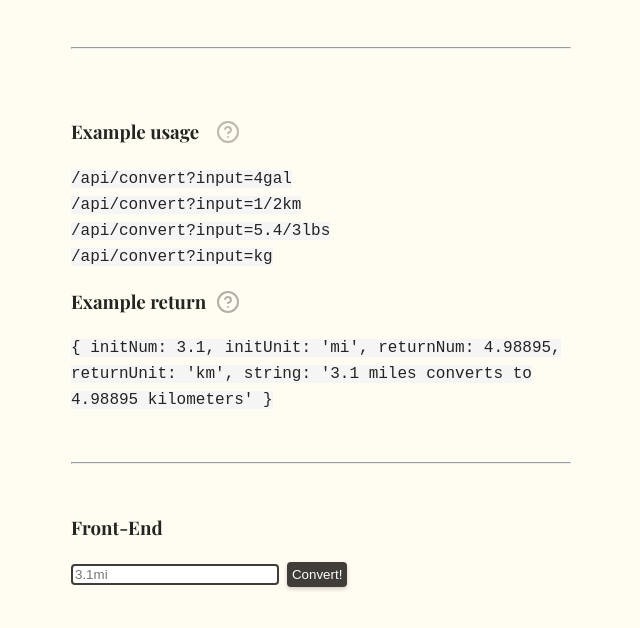
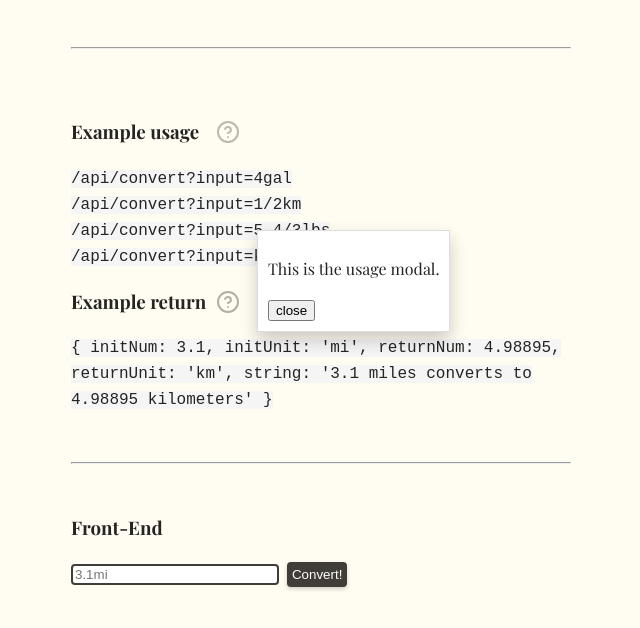
Before and after one commit to mamlaki/boilerplate-project-metricimpconverter, a website: page views/index.html in a window 1280 px wide. Both pictures are taken after a click on the icon 547 px from the left and 302 px from the top of the page. Shown: the part 170-798 px from the top of the page, without its empty margins (319-959 px from the left). Drawn offline with nearby package versions, Linux system fonts and the light colour scheme; files that its build step writes are made by us from their sources; a web font is replaced by a local one.

Commit message:
General: Added hint modals.

```diff
--- a/public/css/style.css
+++ b/public/css/style.css
@@ -93,6 +93,17 @@ section, header {
     animation: none;
 }
 
+.info-popup {
+    position: absolute;
+    display: none;
+    background-color: white;
+    border: 1px solid #ddd;
+    padding: 10px;
+    box-shadow: 0px 8px 16px 0px rgba(0, 0, 0, 0.2);
+    left: 45%;
+    top: 50%;
+}
+
 @keyframes breathing {
     0%,
     100% {
--- a/public/js/svgInteractions.js
+++ b/public/js/svgInteractions.js
@@ -10,3 +10,21 @@ svgs.forEach(svg => {
     svgs.forEach(svg => svg.style.animation = '')
   })
 })
+
+// Reveal the respective info modal when an icon is clicked.
+document.addEventListener('DOMContentLoaded', () => {
+  // Open modal when icon is clicked.
+  document.querySelectorAll('.hint-icon').forEach(icon => {
+    icon.addEventListener('click', () => {
+      let modalId = icon.id.replace('icon', 'modal')
+      document.getElementById(modalId).style.display = 'block'
+    })
+  })
+
+  // Close modal when close button is clicked.
+  document.querySelectorAll('.close-button').forEach(button => {
+    button.addEventListener('click', () => {
+      button.parentElement.style.display = 'none'
+    })
+  })
+})
--- a/views/index.html
+++ b/views/index.html
@@ -21,7 +21,11 @@
     <section>
       <div class="title-w-icon">
         <h3>Example usage</h3>
-        <svg xmlns="http://www.w3.org/2000/svg" width="24" height="24" viewBox="0 0 24 24" fill="none" stroke="#403D39" stroke-width="2" stroke-linecap="round" stroke-linejoin="round" class="feather feather-help-circle"><circle cx="12" cy="12" r="10"></circle><path d="M9.09 9a3 3 0 0 1 5.83 1c0 2-3 3-3 3"></path><line x1="12" y1="17" x2="12.01" y2="17"></line></svg>
+        <svg class="hint-icon" id='icon1' xmlns="http://www.w3.org/2000/svg" width="24" height="24" viewBox="0 0 24 24" fill="none" stroke="#403D39" stroke-width="2" stroke-linecap="round" stroke-linejoin="round" class="feather feather-help-circle"><circle cx="12" cy="12" r="10"></circle><path d="M9.09 9a3 3 0 0 1 5.83 1c0 2-3 3-3 3"></path><line x1="12" y1="17" x2="12.01" y2="17"></line></svg>
+        <div class="info-popup" id='modal1'>
+          <p>This is the usage modal.</p>
+          <button class="close-button">close</button>
+        </div>
       </div>
       <code>/api/convert?input=4gal</code><br>
       <code>/api/convert?input=1/2km</code><br>
@@ -29,7 +33,11 @@
       <code>/api/convert?input=kg</code><br>
       <div class="title-w-icon">
         <h3>Example return</h3>
-        <svg xmlns="http://www.w3.org/2000/svg" width="24" height="24" viewBox="0 0 24 24" fill="none" stroke="#252422" stroke-width="2" stroke-linecap="round" stroke-linejoin="round" class="feather feather-help-circle"><circle cx="12" cy="12" r="10"></circle><path d="M9.09 9a3 3 0 0 1 5.83 1c0 2-3 3-3 3"></path><line x1="12" y1="17" x2="12.01" y2="17"></line></svg>
+        <svg class='hint-icon' id='icon2' xmlns="http://www.w3.org/2000/svg" width="24" height="24" viewBox="0 0 24 24" fill="none" stroke="#252422" stroke-width="2" stroke-linecap="round" stroke-linejoin="round" class="feather feather-help-circle"><circle cx="12" cy="12" r="10"></circle><path d="M9.09 9a3 3 0 0 1 5.83 1c0 2-3 3-3 3"></path><line x1="12" y1="17" x2="12.01" y2="17"></line></svg>
+        <div class="info-popup" id="modal2">
+          <p>This is the return modal.</p>
+          <button class="close-button">close</button>
+        </div>
       </div>
       <code>{ initNum: 3.1, initUnit: 'mi', returnNum: 4.98895, returnUnit: 'km', string: '3.1 miles converts to 4.98895 kilometers' }</code>
     </section>
```
